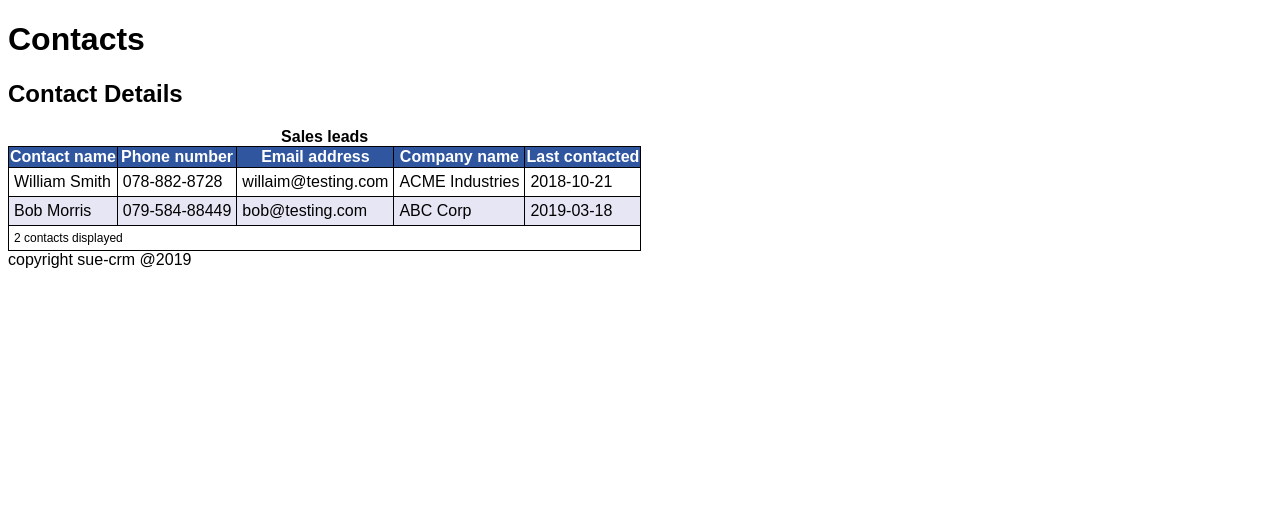
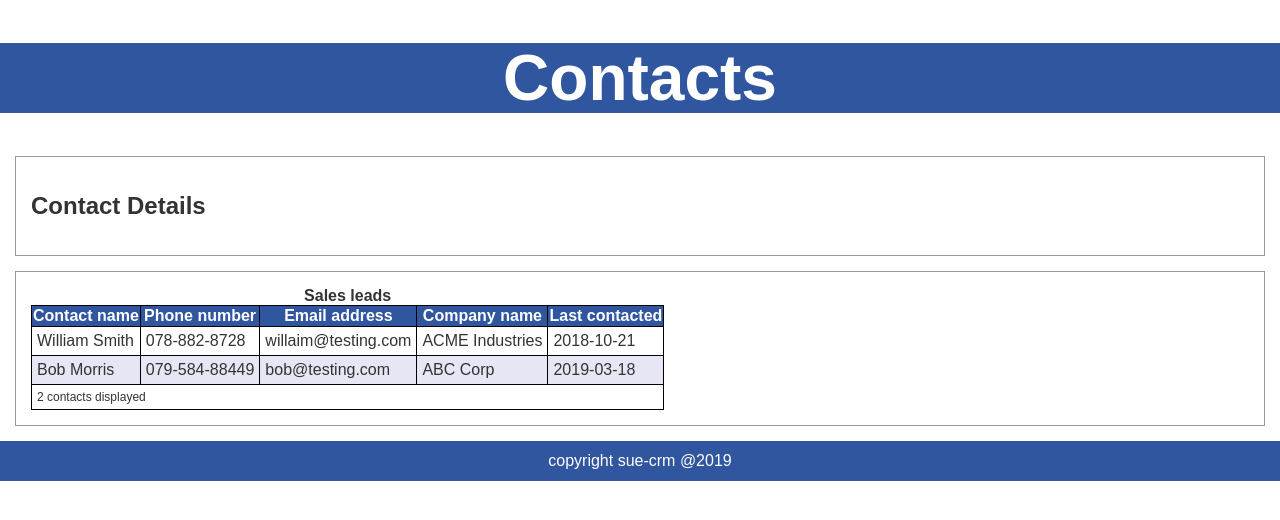
Before and after one commit to SSSangha90/MTA_HTML5-JS_Prep, a website: page CRM/contacts.html in a window 1280 px wide. Drawn offline with Linux system fonts and the light colour scheme.

Commit message:
styled the header, footer and copyright

```diff
--- a/CRM/contacts.css
+++ b/CRM/contacts.css
@@ -1,5 +1,7 @@
 body {
     font-family: Arial, Helvetica, sans-serif;
+    margin: 0;
+    color: #333333;
 }
 
 table, th, td {
@@ -11,7 +13,7 @@ td {
     padding: 5px;
 }
 
-thead {
+thead, #header, #footer {
     background: #3056A0;
     color: white;
 }
@@ -28,3 +30,22 @@ tfoot {
 tbody > tr:nth-child(even) {
     background-color: #E6E6F5
 }
+
+
+#header {
+    text-align: center;
+    line-height: 70px;
+    font-size: 2em;
+}
+
+#contactDetails, #contactList {
+    border: 1px solid #999999;
+    margin: 15px;
+    padding: 15px;
+}
+
+#footer {
+    line-height: 40px;
+    font-size: 1em;
+    text-align: center;
+}
```
